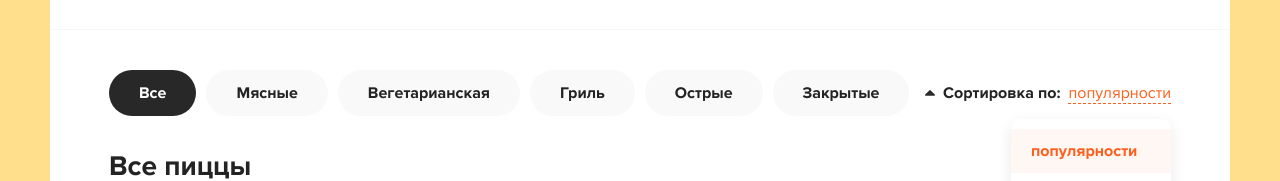
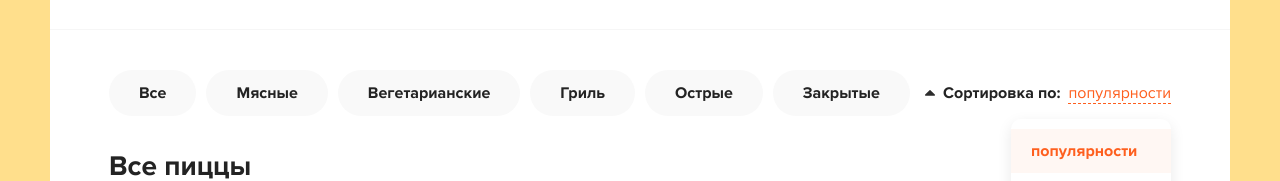
Before and after one commit to ishmurat/react-pizza, a React (Create React App) app: page / in a window 1280 px wide. Shown: the part 152-333 px from the top of the page. Built offline with nearby package versions, Linux system fonts and the light colour scheme.

Commit message:
useState

```diff
--- a/src/App.js
+++ b/src/App.js
@@ -10,7 +10,9 @@ function App() {
         <div className="content">
           <div className="container">
             <div className="content__top">
-              <Categories />
+              <Categories
+                onClickItem={(name) => console.log(name)}
+                items={['Мясные', 'Вегетарианские', 'Гриль', 'Острые', 'Закрытые']} />
               <div className="sort">
                 <div className="sort__label">
                   <svg
--- a/src/components/Categories.jsx
+++ b/src/components/Categories.jsx
@@ -1,15 +1,27 @@
 import React from "react"
 
-function Categories() {
+function Categories({ items, onClickItem }) {
+  const [activeItem, setActiveItem] = React.useState(null);
+
+  // const activeItem = state[0];
+  // const setActiveItem = state[1];
+const onSelectItem = (index) => {
+  setActiveItem(index);
+}
+
+
   return (
     <div className="categories">
       <ul>
-        <li className="active">Все</li>
-        <li>Мясные</li>
-        <li>Вегетарианская</li>
-        <li>Гриль</li>
-        <li>Острые</li>
-        <li>Закрытые</li>
+        <li>Все</li>
+        {items.map((name, index) => (
+          <li
+            className={activeItem === index ? 'active' : ''}
+            onClick={() => onSelectItem(index)}
+            key={`${name}_${index}`}>
+            {name}
+          </li>
+        ))}
       </ul>
     </div>
   )
```
